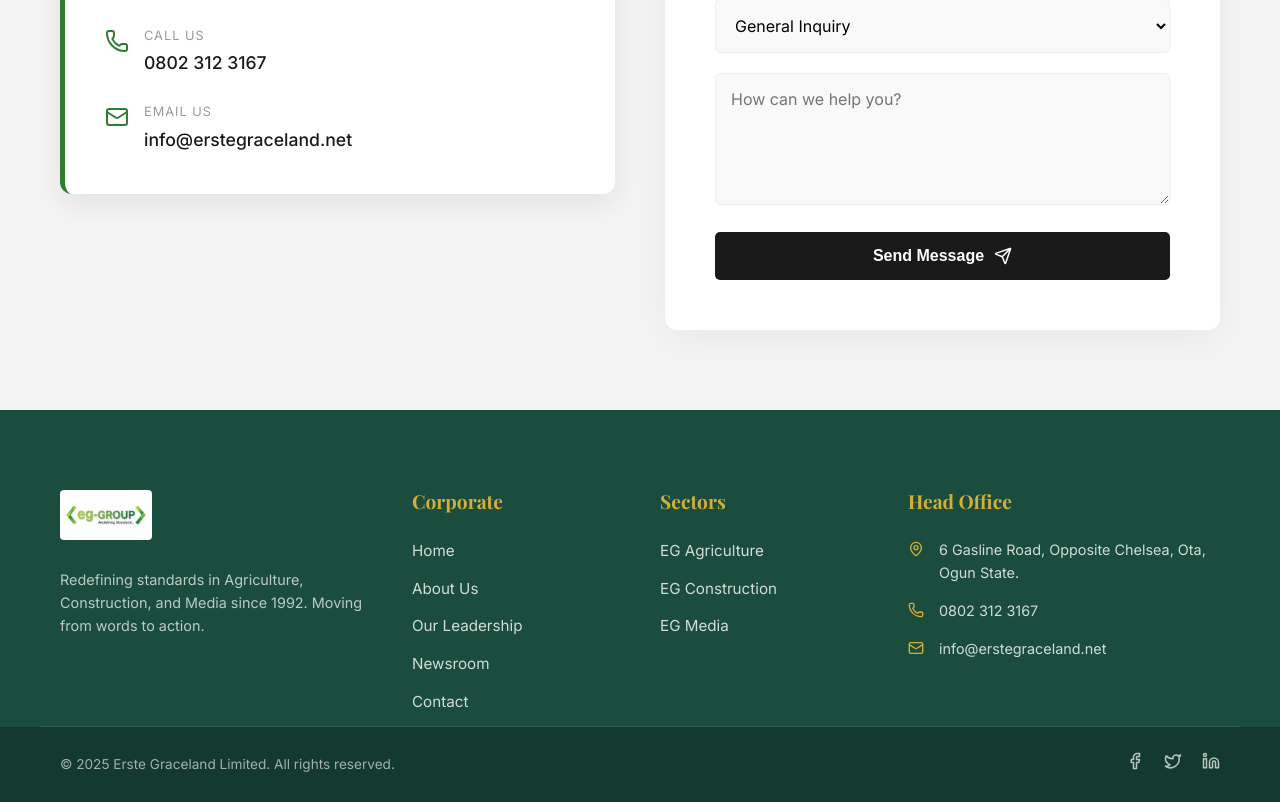
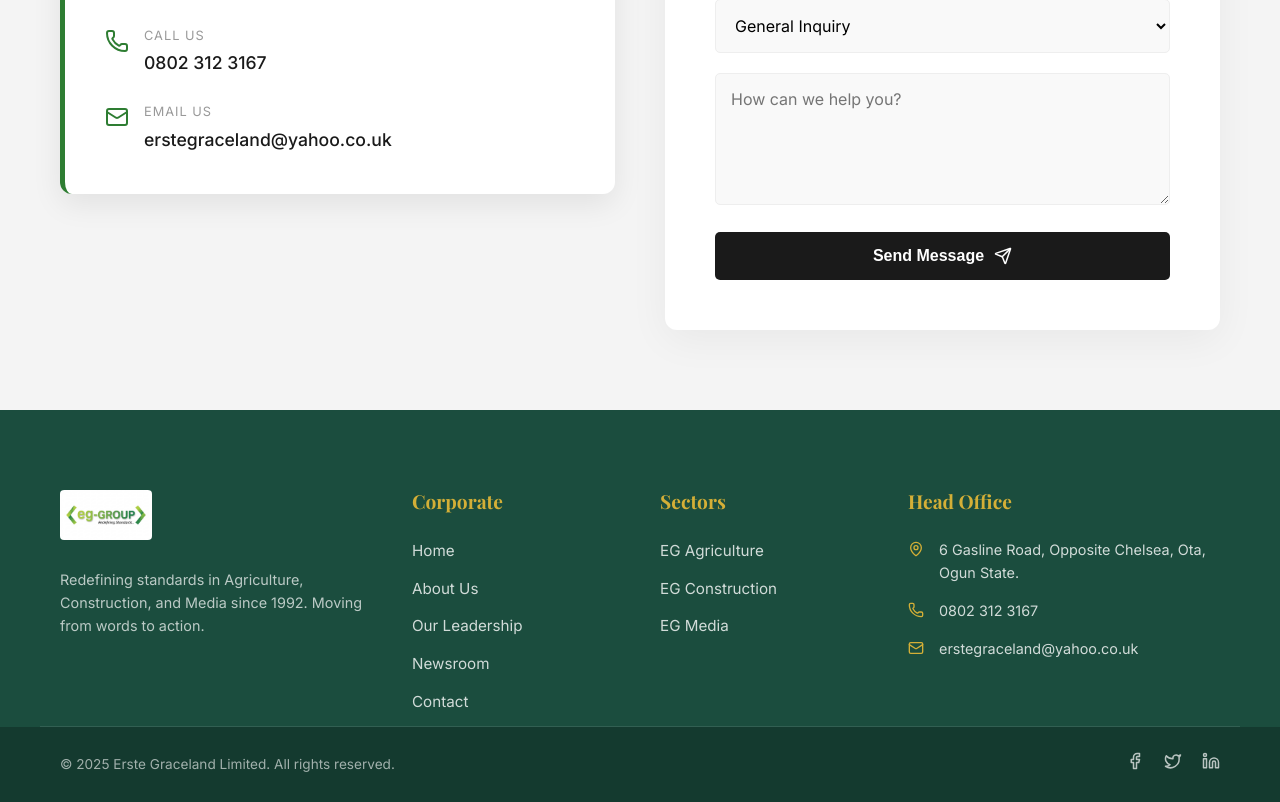
Before and after one commit to Chidi09/Project-EG-Group-World-Class-Rebrand, a React (Vite) app: page /contact in a window 1280 px wide. Shown: the part 780-1582 px from the top of the page. Built offline with nearby package versions, Linux system fonts and the light colour scheme.

Commit message:
Update contact email in Footer and Contact pages: Replace outdated email address with a new Yahoo address for improved communication consistency across the application.

```diff
--- a/src/components/Footer.jsx
+++ b/src/components/Footer.jsx
@@ -52,7 +52,7 @@ const Footer = () => {
           </div>
           <div className="contact-row">
             <Mail size={16} className="f-icon"/>
-            <span>info@erstegraceland.net</span>
+            <span>erstegraceland@yahoo.co.uk</span>
           </div>
         </div>
 
--- a/src/pages/corporate/Contact.jsx
+++ b/src/pages/corporate/Contact.jsx
@@ -10,28 +10,28 @@ const Contact = () => {
       city: 'Lagos (HQ)',
       address: '96, Awolowo Way, Ikeja, Lagos',
       phone: '0802 312 3167',
-      email: 'info@erstegraceland.net'
+    email: 'erstegraceland@yahoo.co.uk'
     },
     {
       id: 'ph',
       city: 'Port Harcourt',
       address: '61, Aba Road, Port Harcourt, Rivers State',
       phone: '0802 312 3167',
-      email: 'info@erstegraceland.net'
+    email: 'erstegraceland@yahoo.co.uk'
     },
     {
       id: 'imo',
       city: 'Imo',
       address: 'Area E, Plot 58, Behind Concord Hotels, New Owerri',
       phone: '0802 312 3167',
-      email: 'info@erstegraceland.net'
+    email: 'erstegraceland@yahoo.co.uk'
     },
     {
       id: 'calabar',
       city: 'Calabar',
       address: '139, Ndidem Usang Iso Road, Calabar, Cross River',
       phone: '0802 312 3167',
-      email: 'info@erstegraceland.net'
+    email: 'erstegraceland@yahoo.co.uk'
     }
   ];
 
```
